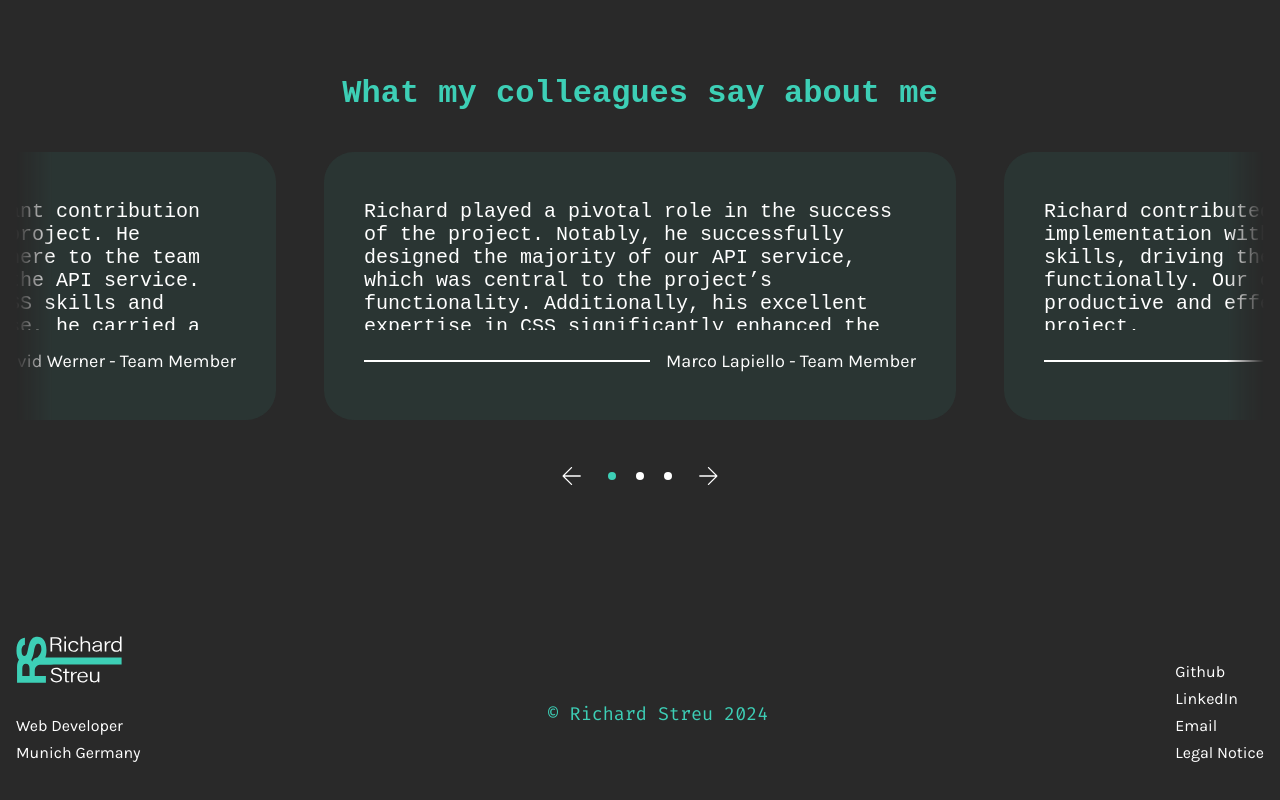
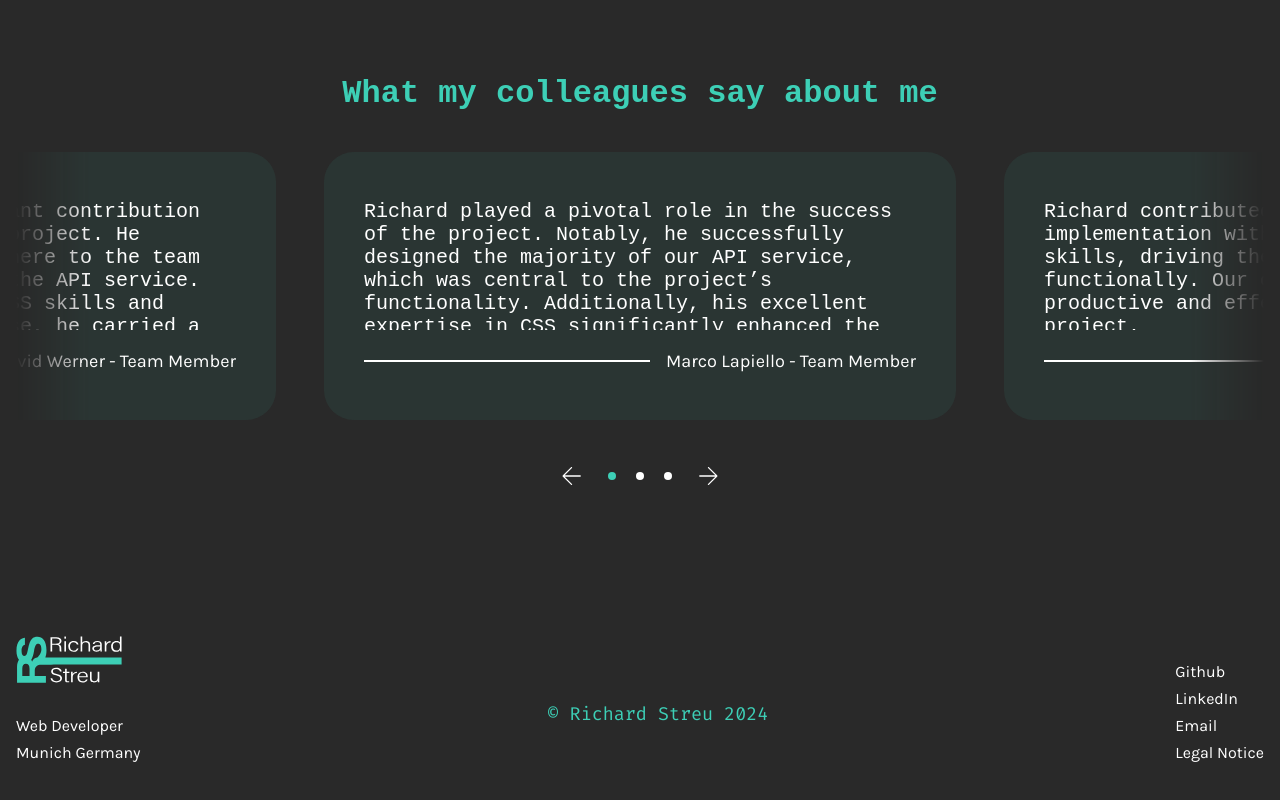
Before and after one commit to RichardStreu/portfolioAngular, an Angular app: page / in a window 1280 px wide. Shown: the part 3313-4113 px from the top of the page. Built offline with nearby package versions, Linux system fonts and the light colour scheme.

Commit message:
style: adjust mask gradient percentages in EReferencesComponent styling

```diff
--- a/src/app/landing-page/sections/e-references/e-references.component.scss
+++ b/src/app/landing-page/sections/e-references/e-references.component.scss
@@ -25,15 +25,15 @@
       mask: linear-gradient(
         90deg,
         transparent,
-        white 3%,
-        white 97%,
+        white 6%,
+        white 94%,
         transparent
       );
       -webkit-mask: linear-gradient(
         90deg,
         transparent,
-        white 3%,
-        white 97%,
+        white 6%,
+        white 94%,
         transparent
       );
 
```
